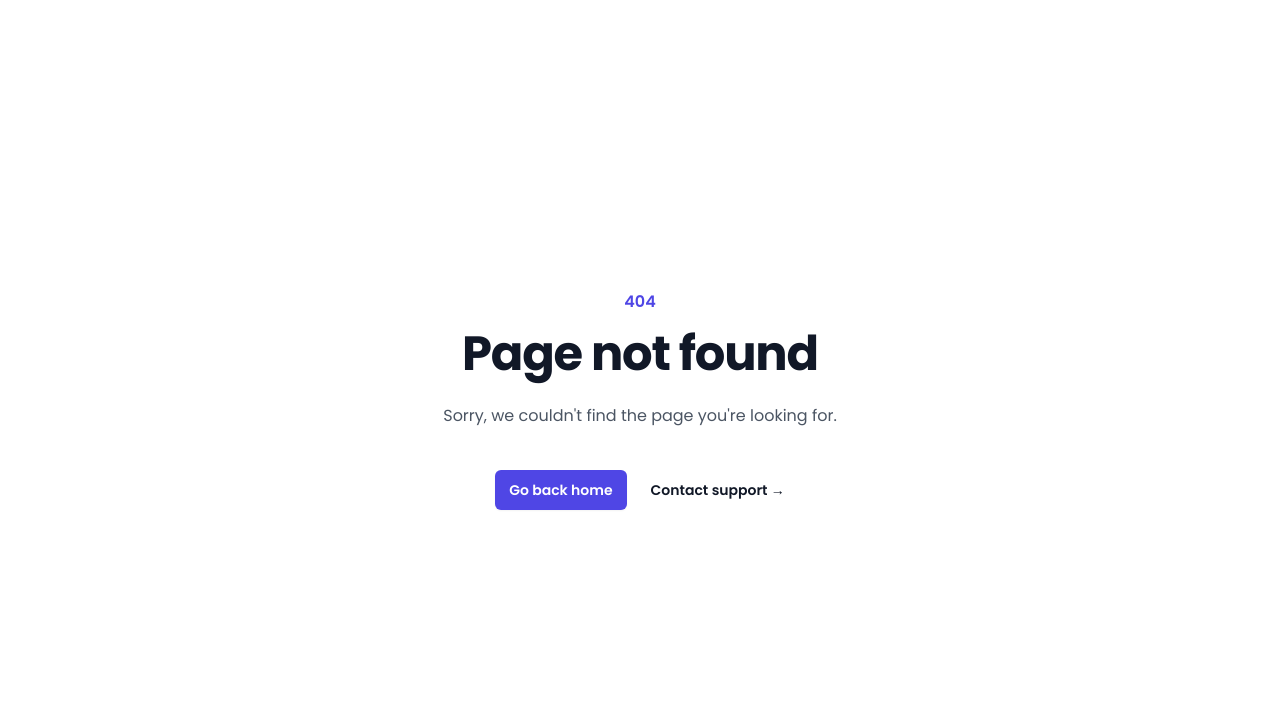
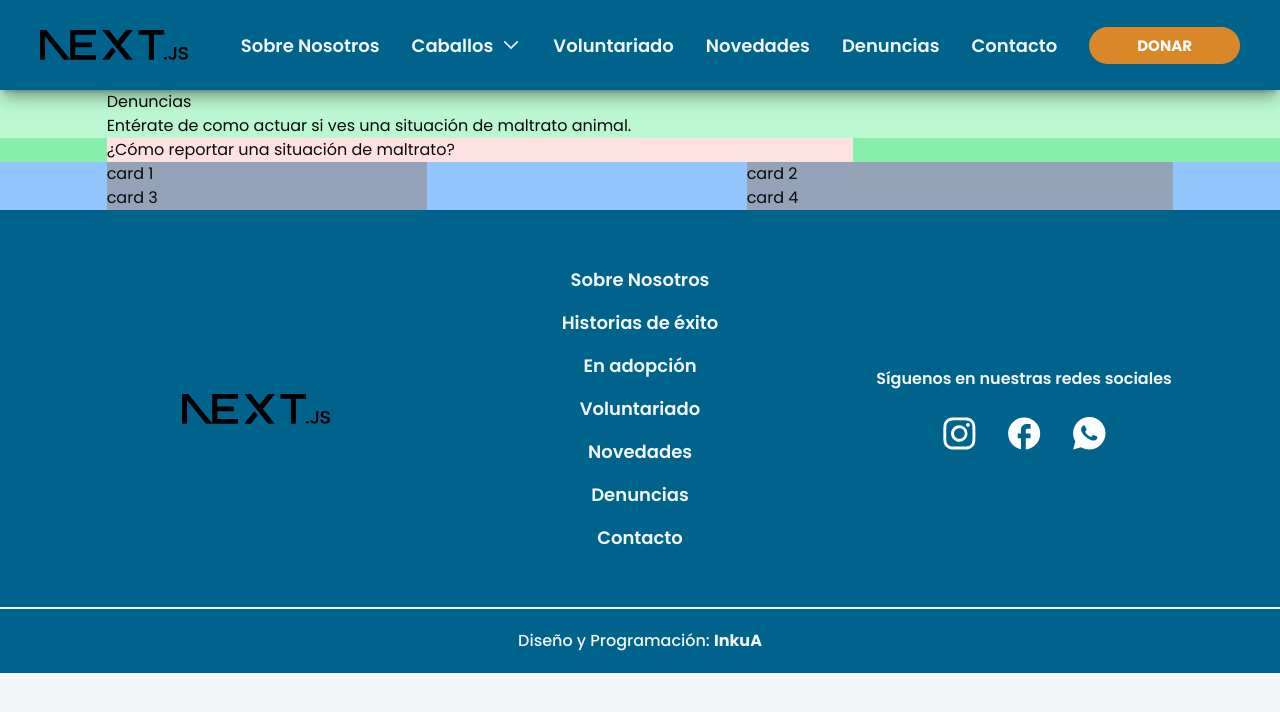
Before and after one commit to inkua/caballosenlibertad, a Next.js app: page /denuncias in a window 1280 px wide. Before the commit this address had no page. Shown: the top 712 px of the page. Built offline with nearby package versions, Linux system fonts and the light colour scheme.

Commit message:
style: update css roules - tailwind.config.js

```diff
--- a/src/app/(main)/components/TitleSection.jsx
+++ b/src/app/(main)/components/TitleSection.jsx
@@ -2,16 +2,16 @@ import React from 'react'
 
 export const TitleSection = ({titleTextContent, spanTextContent, children}) => {
   return (
-    <section className='flex flex-col w-full items-start gap-4 py-6 md:py-12 lg:py-14 px-8 md:px-24 lg:px-36'>
+    <section className='grid grid-cols-4 md:grid-cols-12 w-full mx-auto items-start gap-4 py-6 md:py-12 lg:py-14 px-mobile md:px-tablet lg:px-desktop max-w-content'>
       <h1
-        className='text-[40px] sm:text-[56px] md:text-[96px] lg:text-[112px] xl:text-[120px] leading-120 font-extrabold text-primary'
+        className='text-[40px] sm:text-[56px] md:text-[86px] lg:text-[112px] xl:text-[120px] leading-120 font-extrabold text-primary col-span-full md:col-start-2 md:col-end-12'
       >
         {titleTextContent}
       </h1>
       {
         spanTextContent &&
         <span
-          className='text-[20px] sm:text-[28px] md:text-[36px] lg:text-[42px] xl:text-[45px] leading-140 font-light opacity-90'
+          className='text-[20px] sm:text-[28px] md:text-[36px] lg:text-[42px] xl:text-[45px] leading-140 font-light opacity-90 col-span-full md:col-start-2 md:col-end-10 lg:col-end-8'
         >
           {spanTextContent}
         </span>
--- /dev/null
+++ b/src/app/(main)/denuncias/page.jsx
@@ -0,0 +1,24 @@
+import React from 'react'
+
+export default function page() {
+    return (
+        <main className='pt-[70px] lg:pt-[90px] bg-blue-950'>
+            <header className='mx-mobile md:mx-tablet lg:mx-desktop grid grid-cols-4 md:grid-cols-12 bg-green-200 xl:mx-auto max-w-content'>
+                <h1 className='col-span-full lg:col-start-2 lg:col-end-12'>Denuncias</h1>
+                <p className='col-span-full lg:col-start-2 lg:col-end-8'>Entérate de como actuar si ves una situación de maltrato animal.</p>
+            </header>
+
+            <div className='mx-mobile md:mx-tablet lg:mx-desktop grid grid-cols-4 md:grid-cols-12 bg-green-300 xl:mx-auto max-w-content'>
+                <span className='col-span-full lg:col-start-2 lg:col-end-9 bg-red-100'>¿Cómo reportar una situación de maltrato?</span>
+            </div>
+
+            <div className='mx-mobile md:mx-tablet lg:mx-desktop grid grid-cols-4 md:grid-cols-12 bg-blue-300 xl:mx-auto max-w-content'>
+                <div className='col-span-full lg:col-start-2 lg:col-end-5 bg-slate-400'>card 1</div>
+                <div className='col-span-full lg:col-start-8 lg:col-end-12 bg-slate-400'>card 2</div>
+                <div className='col-span-full lg:col-start-2 lg:col-end-5 bg-slate-400'>card 3</div>
+                <div className='col-span-full lg:col-start-8 lg:col-end-12 bg-slate-400'>card 4</div>
+            </div>
+
+        </main>
+    )
+}
--- a/src/app/(main)/layout.jsx
+++ b/src/app/(main)/layout.jsx
@@ -7,9 +7,8 @@ export default function MainLayout({
     return (
       <>
         <Header />
-          <main className='pt-[70px] lg:pt-[90px] w-full max-screen-view'>
+          {/* <main className='pt-[70px] lg:pt-[90px] w-full max-screen-view'> */}
             {children}
-          </main>
         <Footer />
       </>
     )
--- a/src/app/(main)/page.jsx
+++ b/src/app/(main)/page.jsx
@@ -6,20 +6,20 @@ import { TitleSection } from "./components/TitleSection";
 
 export default function Home() {
   return (
-    <>
+    <main className='pt-[70px] lg:pt-[90px]'>
       <TitleSection
         titleTextContent='Caballos en Libertad'
         spanTextContent='Protección, cuidado y rescate de equinos'
       >
-        <Link href={'/sobrenosotros'} className='button-primary font-semibold self-start md:text-xl mt-4 lg:mt-8 md:w-[360px] md:h-[64px]'>
+        <Link href={'/sobrenosotros'} className='button-primary font-semibold md:text-xl mt-4 lg:mt-8 md:w-[360px] md:h-[64px] col-start-1 md:col-start-2 '>
           CONOCENOS
         </Link>
       </TitleSection>
-      <section className="max-screen-layout w-full text-center text-lg my-20 lg:my40 border-2 border-gray-900 bg-gray-300 py-3">Video presentación</section>
+      <section className="w-full text-center text-lg my-20 lg:my40 border-2 border-gray-900 bg-gray-300 py-3 max-w-banner">Video presentación</section>
       <section className='flex flex-col w-full box-border items-start justify-between gap-20 lg:gap-40 py-20 md:py-24 lg:py-32 xl:py-40 px-8 md:px-16 lg:px-24 xl:px-36'>
         <Statistics />
         <Contribution />
       </section>
-    </>
+    </main>
   );
 }
--- a/tailwind.config.js
+++ b/tailwind.config.js
@@ -26,6 +26,20 @@ module.exports = {
       aspectRatio: {
         'hero': '1440 / 670',
       },
+      margin:{
+        "mobile":"1rem",
+        "tablet":"4rem",
+        "desktop":"8rem",
+      },
+      padding:{
+        "mobile":"1rem",
+        "tablet":"4rem",
+        "desktop":"8rem",
+      },
+      maxWidth:{
+        "content":"1440px",
+        "banner": "1800px",
+      },
 
     },
   },
```
